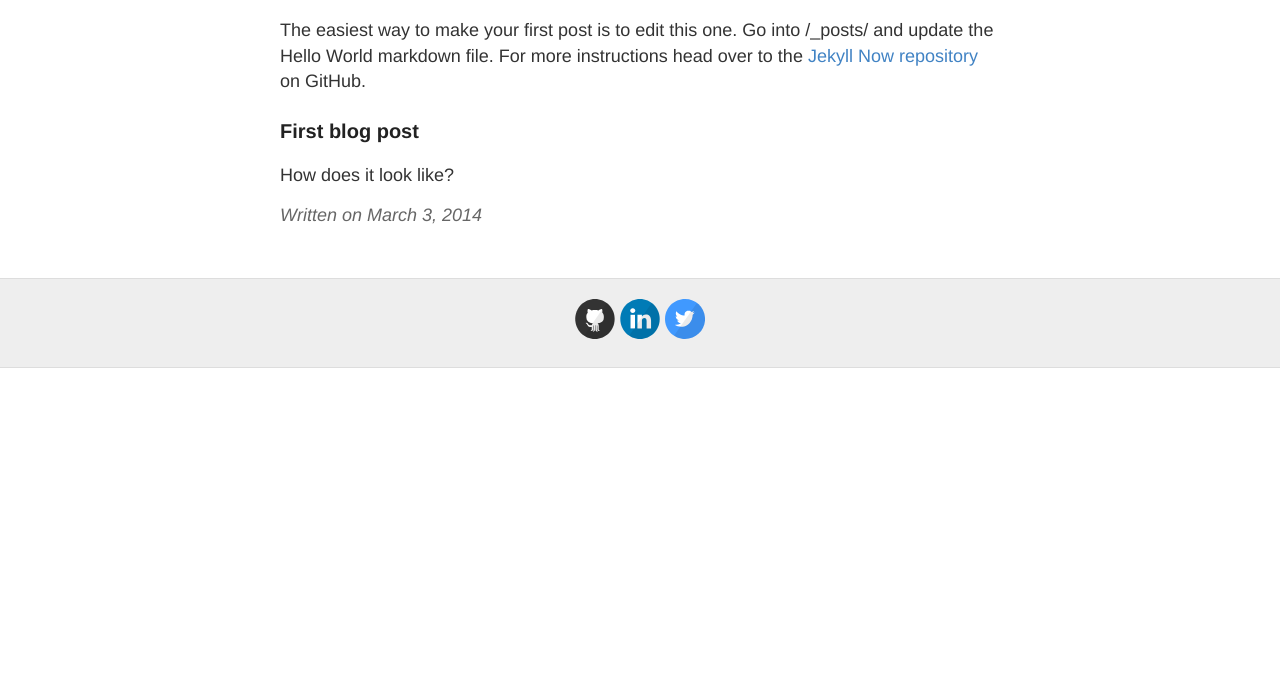
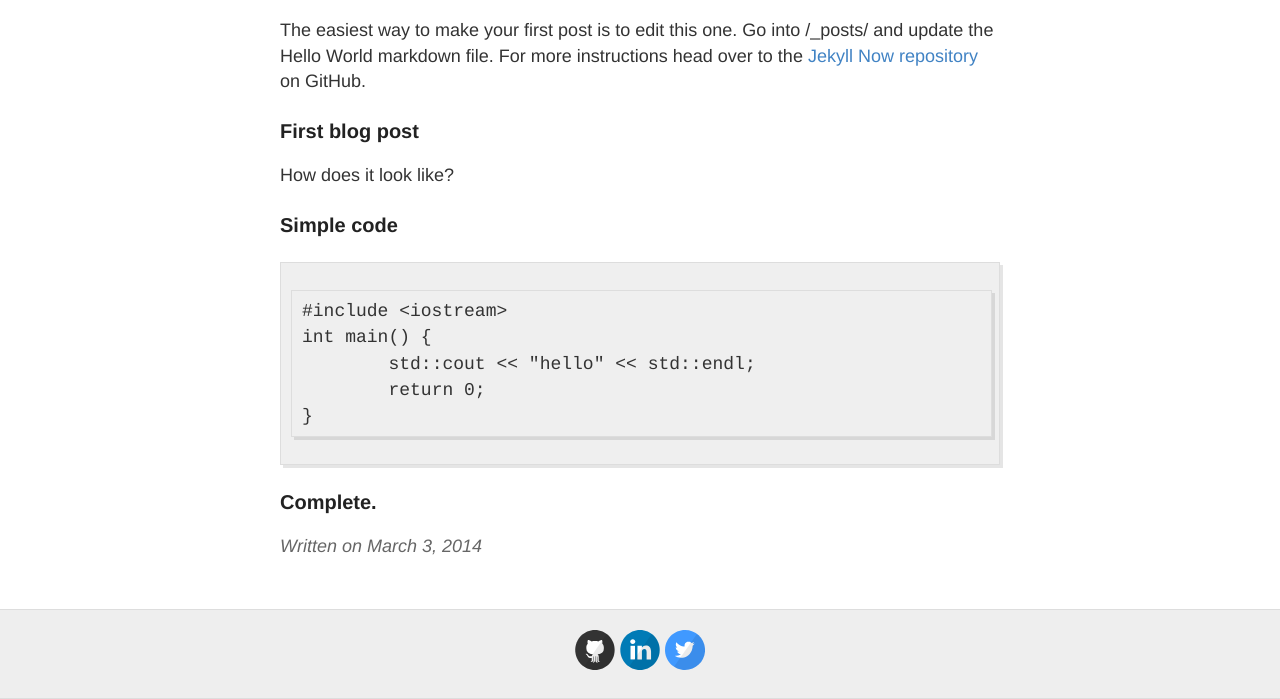
Before and after one commit to maranp/maranp.github.io, a Jekyll site: the page built from _posts/2014-3-3-Hello-World.md, in a window 1280 px wide and 900 px high, scrolled down 887 px, cut to the strip 201-900 px from the top of the window. Built offline with Jekyll 4.4.1, drawn with Linux system fonts in a browser that asks for light colours; comment, search, counter and statistics services are not loaded; before the commit the page ends 1456 px from its top, so only the background shows below that.

Commit message:
Updated 2014-3-3-Hello-World.md

```diff
--- a/_posts/2014-3-3-Hello-World.md
+++ b/_posts/2014-3-3-Hello-World.md
@@ -14,3 +14,13 @@ The easiest way to make your first post is to edit this one. Go into /_posts/ an
 ### First blog post
 
 How does it look like?
+
+### Simple code
+
+	#include <iostream>
+	int main() {
+		std::cout << "hello" << std::endl;
+    	return 0;
+	}
+
+### Complete.
```
